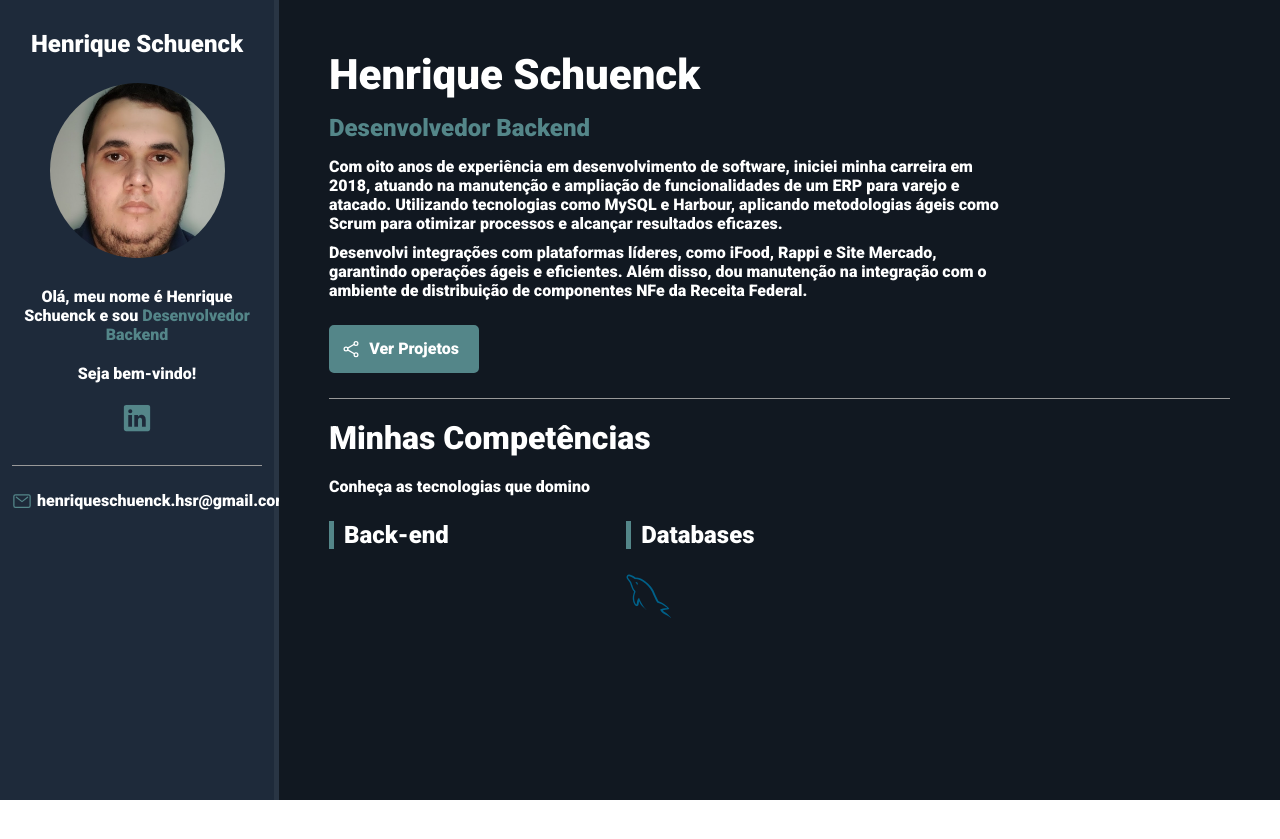
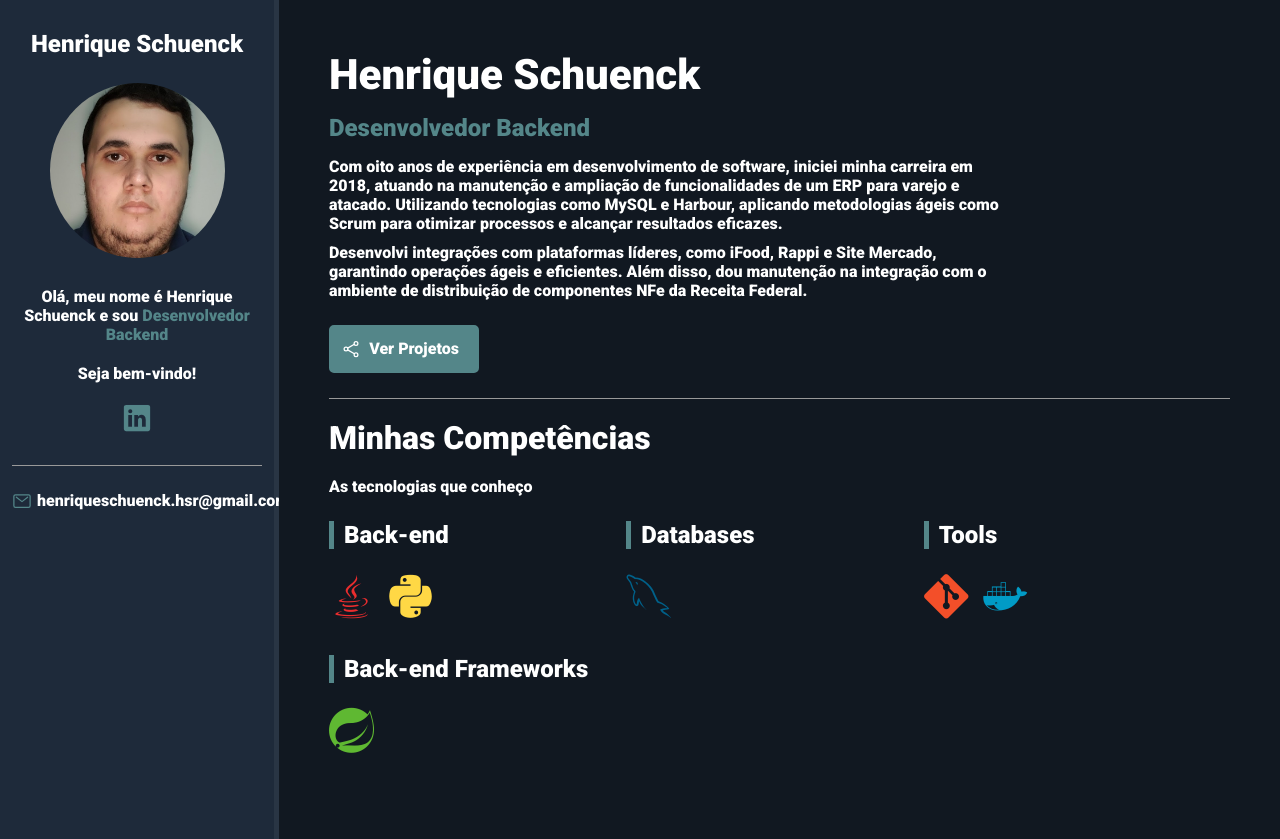
Before and after one commit to HenriqueSchuenck/henriqueschuenck.github.io, a plain HTML site: page index.html in a window 1280 px wide. Before the commit the page ends 800 px from the top, so only its background shows below. Drawn offline with nearby package versions, Linux system fonts and the light colour scheme.

Commit message:
Atualização das Competências

```diff
--- a/index.html
+++ b/index.html
@@ -33,21 +33,28 @@
       <p class="description">Desenvolvi integrações com plataformas líderes, como iFood, Rappi e Site Mercado, garantindo operações ágeis e eficientes. Além disso, dou manutenção na integração com o ambiente de distribuição de componentes NFe da Receita Federal.</p></p>
       <a href="https://github.com/HenriqueSchuenck" id="btn-projects" target="_blank"><ion-icon name="share-social-outline"></ion-icon> <span>Ver Projetos</span></a>
       <h2 id="skills-section-title">Minhas Competências</h2>
-      <p class="description">Conheça as tecnologias que domino</p>
+      <p class="description">As tecnologias que conheço</p>
       <div id="skills-container">
         <div class="skills-box">
           <p class="skills-title">Back-end</p>
-          <i class="devicon-harbor-plain colored"></i>
-          <!--
-            <i class="devicon-java-plain colored"></i>
-            <i class="devicon-python-plain colored"></i>
-          -->
+          <i class="devicon-java-plain colored"></i>
+          <i class="devicon-python-plain colored"></i>
         </div>
         <div class="skills-box">
           <p class="skills-title">Databases</p>
           <i class="devicon-mysql-plain colored"></i>
-          <i class="devicon-mariadb-plain colored"></i>
         </div>
+        <div class="skills-box">
+          <p class="skills-title">Tools</p>
+          <i class="devicon-git-plain colored"></i>
+          <i class="devicon-docker-plain colored"></i>
+          <i class="devicon-rabbitmq-plain colored"></i>
+        </div>
+        <div class="skills-box">
+          <p class="skills-title">Back-end Frameworks</p>
+          <i class="devicon-spring-plain colored"></i>
+        </div>
+
       </div>
     </section>
   </main>
```
